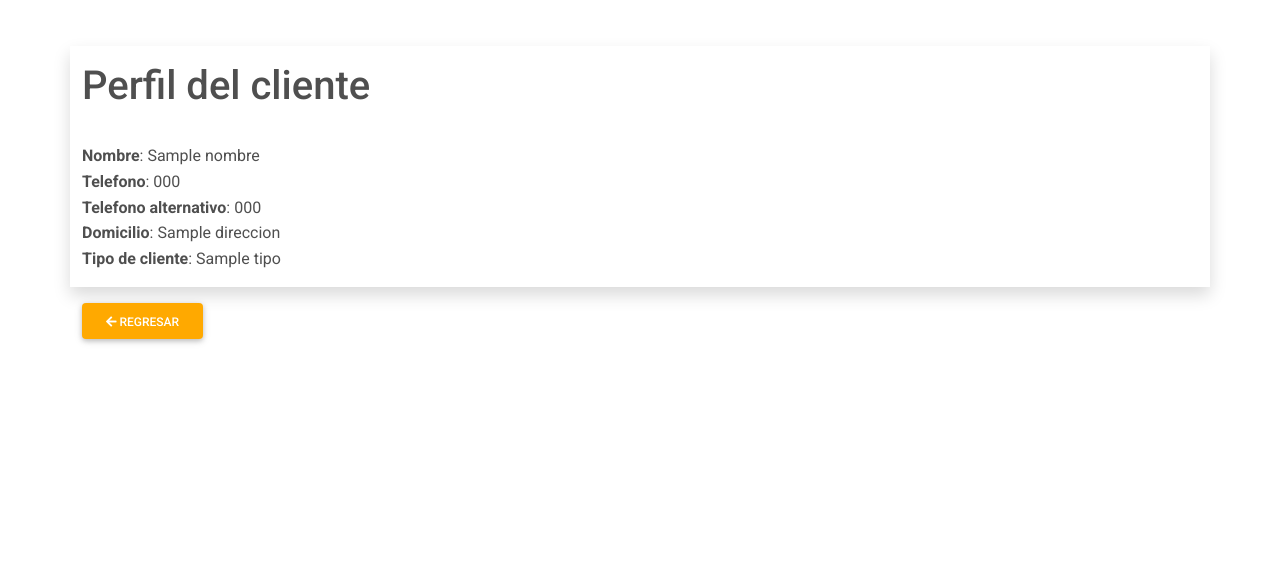
After one commit to aydis20P/SocorritoMixcoacST, a Django app: template mockups/templates/perfil-cliente.html in a window 1280 px wide. The commit adds this page. Shown: the part 148-727 px from the top of the page. Run offline with Django 3.2, Linux system fonts and the light colour scheme; the template is opened without the code that fills it: most values are stand-ins (such as "Sample title", 1, 10 or a date in 2020); some libraries are stand-ins or nearby versions.

Commit message:
Ventana Perfil del cliente agregada

```diff
--- a/mockups/templates/busqueda-cliente.html
+++ b/mockups/templates/busqueda-cliente.html
@@ -2,7 +2,7 @@
 {% load static %}
 
 {% block head %}
-<title>Busqued de Cliente</title>
+<title>Busqueda de Cliente</title>
 {% endblock head %}
 
 {% block content %}
@@ -51,7 +51,7 @@
                     <div class="card shadow-0 mb-3">
                         <div class="card-body">
                             <div class="d-grid gap-2">
-                                <a href="#" class="btn btn-warning">
+                                <a href="perfil-cliente" class="btn btn-warning">
                                     <i class="fas fa-user-alt"></i>
                                     Ver perfil del cliente
                                 </a>
--- /dev/null
+++ b/mockups/templates/perfil-cliente.html
@@ -0,0 +1,29 @@
+{% extends 'base.html' %}
+{% load static %}
+
+{% block head %}
+<title>Perfil del cliente</title>
+{% endblock head %}
+
+{% block content %}
+    {% if clientes %}
+    <div class="container">
+        <div class="row">
+            <div class="col-12 my-3 pt-3 shadow">
+                <h1>Perfil del cliente</h1> <br>
+                <p>
+                    <strong>Nombre</strong>: {{nombre}}<br>
+                    <strong>Telefono</strong>: {{telefono1}}<br>
+                    <strong>Telefono alternativo</strong>: {{telefono2}}<br>
+                    <strong>Domicilio</strong>: {{direccion}}<br>
+                    <strong>Tipo de cliente</strong>: {{tipo}}
+                </p>
+            </div>
+        </div>
+        <a href="busqueda-cliente" class="btn btn-warning">
+            <i class="fas fa-arrow-left"></i>
+            Regresar
+        </a>
+    </div>
+    {% endif %}
+{% endblock content %}
--- a/mockups/urls.py
+++ b/mockups/urls.py
@@ -6,4 +6,5 @@ urlpatterns = [
     path('busqueda-cliente', views.busqueda_cliente, name="busqueda-cliente"),
     path('menu-orden', views.menu_orden, name = "menu-orden"),
     path('registrar-cliente', views.registrar_cliente, name="registrar-cliente"),
+    path('perfil-cliente', views.perfil_cliente, name="perfil-cliente"),
 ]
```
Also changed, not shown: mockups/templates/menu-orden.html (+21 -2 lines), mockups/views.py (+11 -0 lines).
